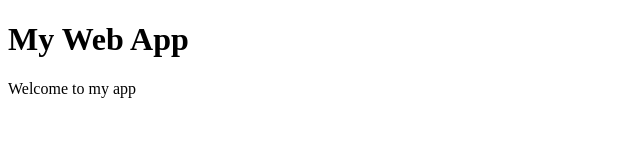
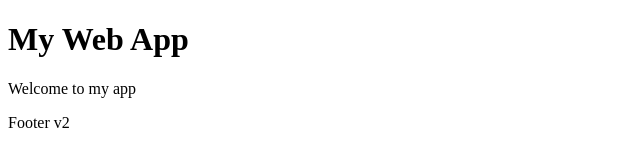
Before and after one commit to thaodtn/my-web-app, a plain HTML site: page index.html in a window 1280 px wide. Shown: the full height of the page, 0-640 px from the left. Drawn offline with Linux system fonts and the light colour scheme.

Commit message:
Add Footer v2

```diff
--- a/index.html
+++ b/index.html
@@ -8,6 +8,6 @@
 <body>
     <h1>My Web App</h1>
     <p>Welcome to my app</p>
-
+    <footer>Footer v2</footer>
 </body>
 </html>
```
